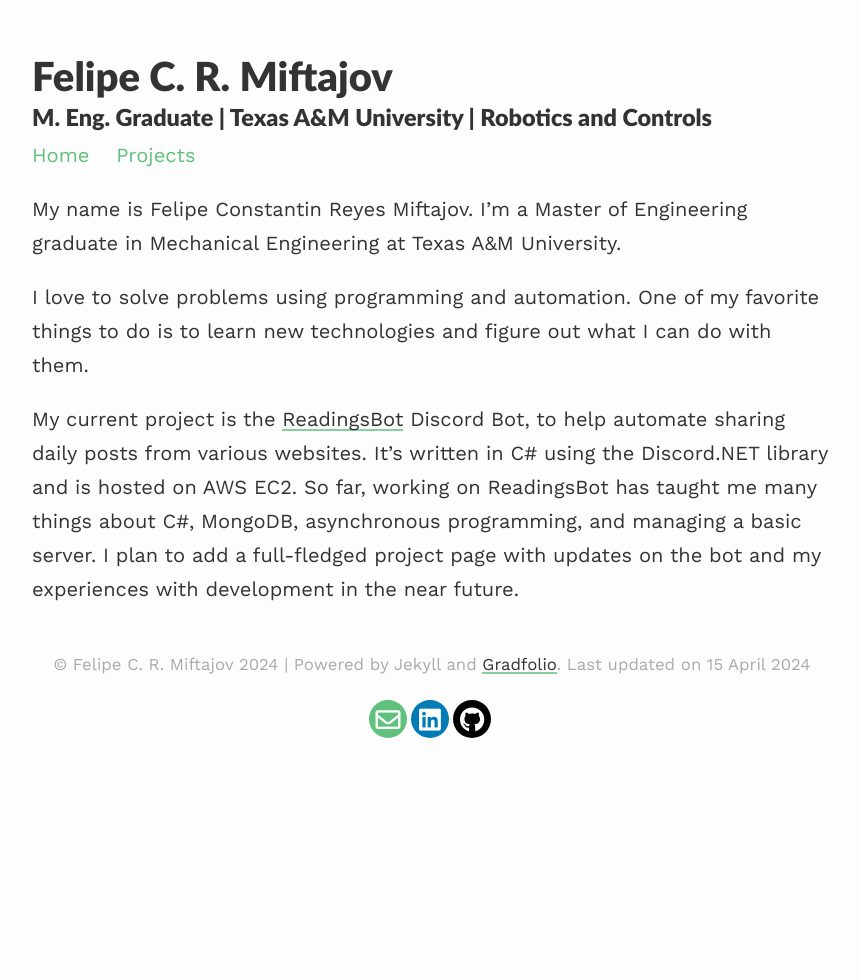
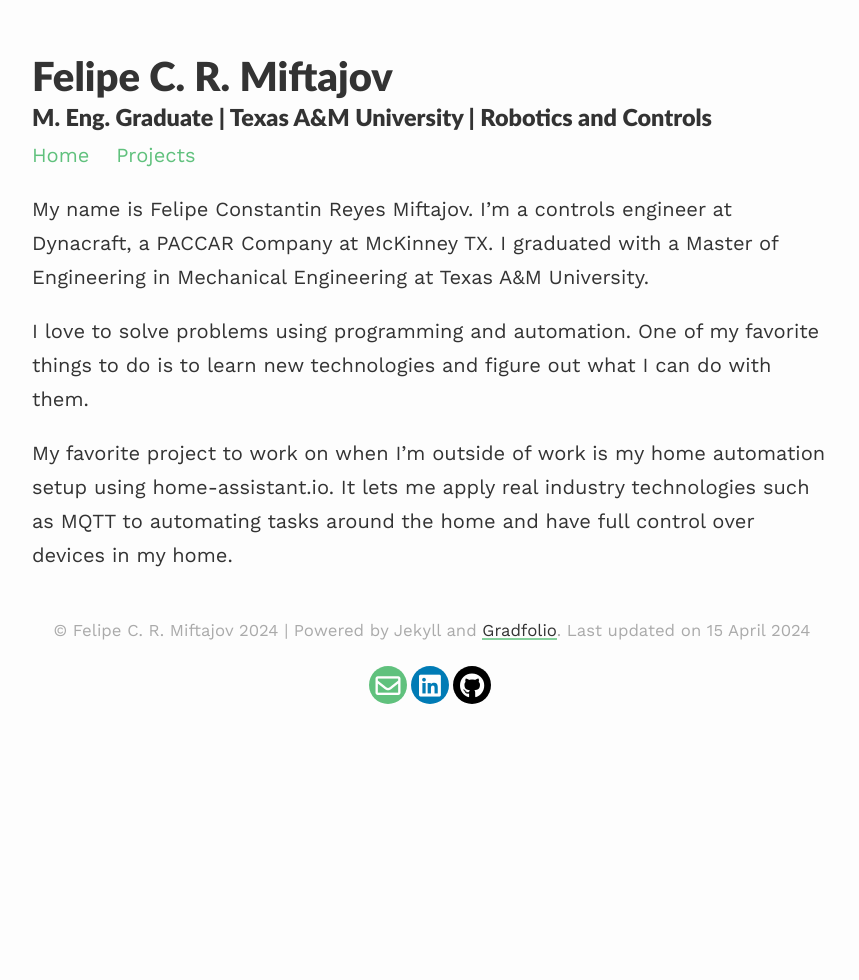
Before and after one commit to Sparkliner/Sparkliner.github.io, a Jekyll site: the page built from index.md, in a window 1280 px wide. Shown: the whole page, without its empty margins (208-1067 px from the left). Built offline with Jekyll 4.4.1, drawn with Linux system fonts in a browser that asks for light colours; nearby versions of some CDN libraries.

Commit message:
Update index.md
Updated current project and status

```diff
--- a/index.md
+++ b/index.md
@@ -6,8 +6,8 @@ profile:
 published: true
 ---
 
-My name is Felipe Constantin Reyes Miftajov. I'm a Master of Engineering graduate in Mechanical Engineering at Texas A&M University.
+My name is Felipe Constantin Reyes Miftajov. I'm a controls engineer at Dynacraft, a PACCAR Company at McKinney TX. I graduated with a Master of Engineering in Mechanical Engineering at Texas A&M University.
 
 I love to solve problems using programming and automation. One of my favorite things to do is to learn new technologies and figure out what I can do with them.
 
-My current project is the [ReadingsBot](https://github.com/Sparkliner/ReadingsBot) Discord Bot, to help automate sharing daily posts from various websites. It's written in C# using the Discord.NET library and is hosted on AWS EC2. So far, working on ReadingsBot has taught me many things about C#, MongoDB, asynchronous programming, and managing a basic server. I plan to add a full-fledged project page with updates on the bot and my experiences with development in the near future.
+My favorite project to work on when I'm outside of work is my home automation setup using home-assistant.io. It lets me apply real industry technologies such as MQTT to automating tasks around the home and have full control over devices in my home.
```
